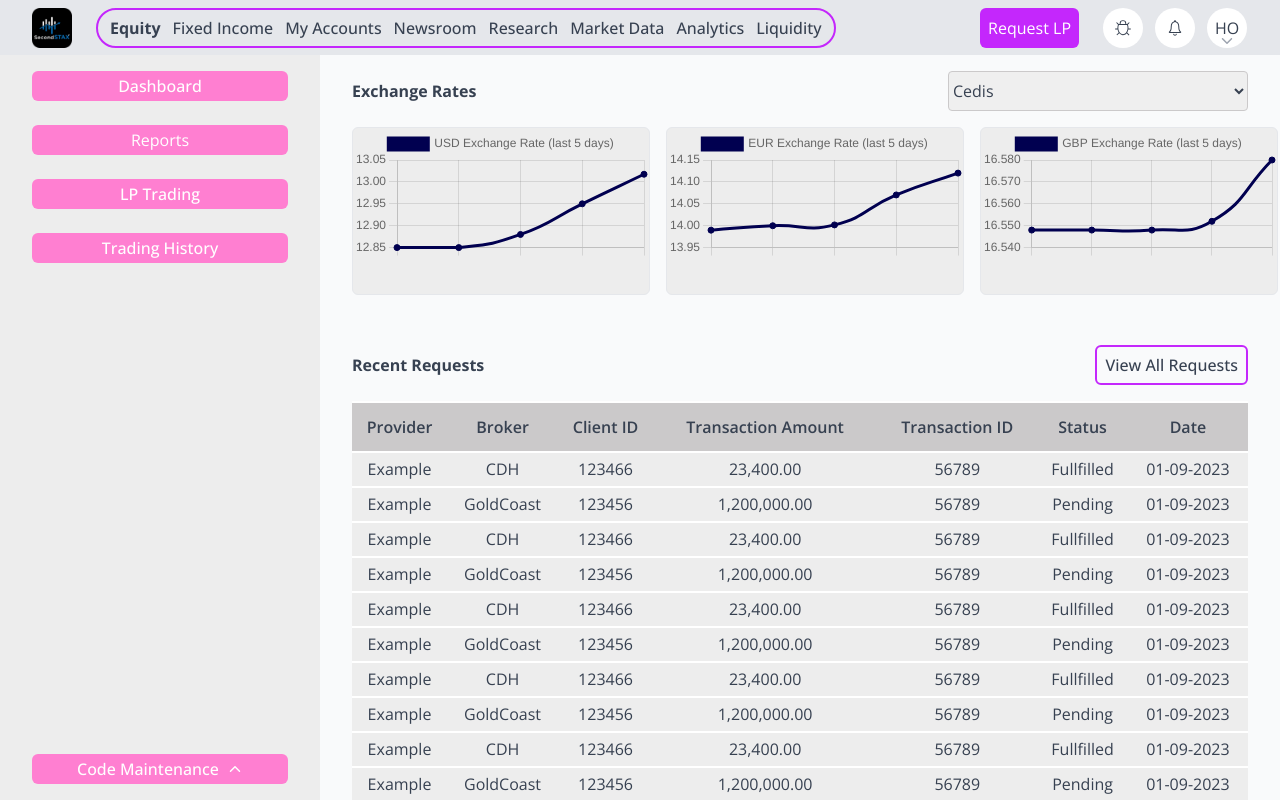
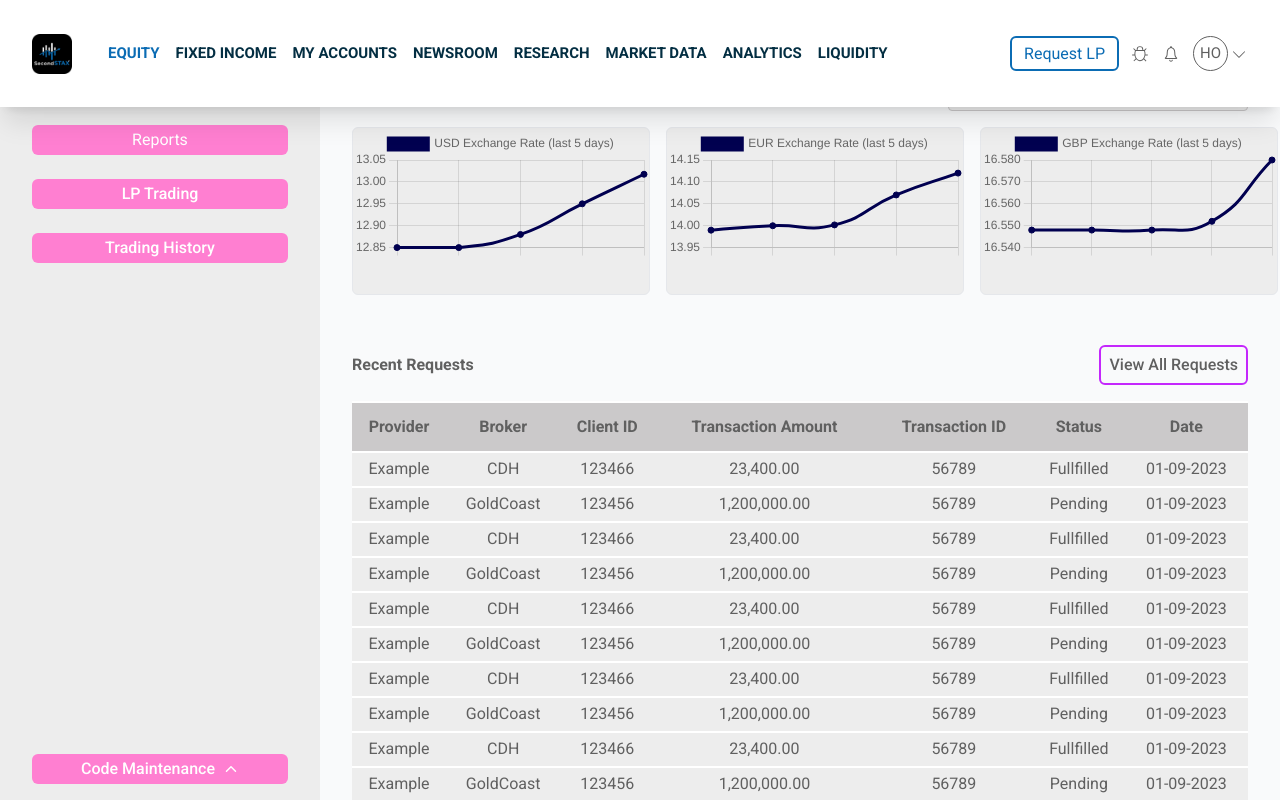
Before and after one commit to newhoteng/ssx, a React (Create React App) app: page / in a window 1280 px wide. Shown: the top 800 px of the page. Built offline with nearby package versions, Linux system fonts and the light colour scheme.

Commit message:
Update header styling

```diff
--- a/src/App.css
+++ b/src/App.css
@@ -1,4 +1,4 @@
-.App {
+/* .App {
   text-align: center;
 }
 
@@ -35,4 +35,4 @@
   to {
     transform: rotate(360deg);
   }
-}
+} */
--- a/src/components/Header.js
+++ b/src/components/Header.js
@@ -2,6 +2,9 @@ import React, { useState } from 'react';
 import { Outlet, NavLink } from 'react-router-dom';
 import { IoIosNotificationsOutline } from "react-icons/io";
 import { VscBug } from "react-icons/vsc";
+import {
+  PiChatTeardropDotsLight, PiBellLight, PiCaretDownLight, PiMagnifyingGlassLight,
+} from 'react-icons/pi';
 import { IoIosArrowDown } from "react-icons/io";
 import CompanyLogo from "../assets/favicon.webp"
 
@@ -23,34 +26,34 @@ const Header = () => {
 
   // Style for active link
   const navLinkStyles = ({ isActive }) => ({
-    fontWeight: isActive ? '700' : '500',
+    color: isActive ? '#0B6CB4' : '',
   });
 
   // max-w-[1504px]
   return (
     <>
-      <header className="bg-gray-200 fixed w-full z-[10]">
-        <div className="flex justify-between items-center h-[55px] my-0 mx-auto px-2 xl:px-8 py-0 ">
+      <header className="bg-white fixed w-full z-[10] shadow-xl">
+        <div className="text-[15px] h-[107px] flex justify-between items-center my-0 mx-auto px-2 xl:px-8 py-0 ">
           <div className="flex items-center justify-center xl:gap-6 md:gap-2">
             <div className="w-[40px] h-[40px] flex items-center justify-center">
               <img className="" src={CompanyLogo} alt="company logo" />
             </div>
-            <nav className="px-3 h-[40px] rounded-full border-2 border-accentmagenta flex justify-center items-center gap-3">
-              <NavLink style={navLinkStyles} to="/">Equity</NavLink>
-              <NavLink style={navLinkStyles} to="/fixedincome">Fixed Income</NavLink>
-              <NavLink style={navLinkStyles} to="/myaccounts">My Accounts</NavLink>
-              <NavLink style={navLinkStyles} to="/newsroom">Newsroom</NavLink>
-              <NavLink style={navLinkStyles} to="/research">Research</NavLink>
-              <NavLink style={navLinkStyles} to="/marketdata">Market Data</NavLink>
-              <NavLink style={navLinkStyles} to="/analytics">Analytics</NavLink>
-              <NavLink style={navLinkStyles} to="/liquidity">Liquidity</NavLink>
+            <nav className="text-[#032E42] px-3 h-[40px] flex justify-center items-center gap-4 font-semibold">
+              <NavLink className="text-center w-min hover:text-[color:#0B6CB4]" style={navLinkStyles} to="/">EQUITY</NavLink>
+              <NavLink className="text-center w-min xl:w-max hover:text-[color:#0B6CB4]" style={navLinkStyles} to="/fixedincome">FIXED INCOME</NavLink>
+              <NavLink className="text-center w-min xl:w-max hover:text-[color:#0B6CB4]" style={navLinkStyles} to="/myaccounts">MY ACCOUNTS</NavLink>
+              <NavLink className="text-center w-min hover:text-[color:#0B6CB4]" style={navLinkStyles} to="/newsroom">NEWSROOM</NavLink>
+              <NavLink className="text-center w-min hover:text-[color:#0B6CB4]" style={navLinkStyles} to="/research">RESEARCH</NavLink>
+              <NavLink className="text-center w-min xl:w-max hover:text-[color:#0B6CB4]" style={navLinkStyles} to="/marketdata">MARKET DATA</NavLink>
+              <NavLink className="text-center w-min hover:text-[color:#0B6CB4]" style={navLinkStyles} to="/analytics">ANALYTICS</NavLink>
+              <NavLink className="text-center w-min hover:text-[color:#0B6CB4]" style={navLinkStyles} to="/liquidity">LIQUIDITY</NavLink>
             </nav>
           </div>
-          <div className="flex items-center justify-center xl:gap-3 md:gap-2 border relative">
-            <button className="xl:mr-[12px] flex items-center justify-center px-2 bg-accentmagenta text-white rounded-md h-[40px]">Request LP</button>
-            <button className="bg-white text-lg rounded-full flex items-center justify-center w-[40px] h-[40px]"><VscBug /></button>
-            <button className="bg-white text-xl rounded-full flex items-center justify-center w-[40px] h-[40px]"><IoIosNotificationsOutline /></button>
-            <button onClick={updateUser} className="bg-white rounded-full flex items-center justify-center w-[40px] h-[40px] relative"><span>HO</span><IoIosArrowDown className="absolute w-[40px] bottom-[-1px] text-gray-400" /></button>
+          <div className="flex items-center justify-center xl:gap-3 md:gap-3">
+            <button className="flex items-center justify-center px-3 h-[35px] border-2 border-[#0B6CB4] text-[#0B6CB4] hover:text-white hover:bg-[#0B6CB4] rounded-md text-[16px] w-max">Request LP</button>
+            <button className="text-lg"><VscBug /></button>
+            <button className="text-xl"><IoIosNotificationsOutline /></button>
+            <button onClick={updateUser} className="flex items-center justify-center gap-[2px]"><span className="w-[35px] h-[35px] rounded-full flex items-center justify-center  border-[0.5px] border-[#606060]" >HO</span><PiCaretDownLight className="text-lg" /></button>
             <div id="sign-out" className={`${signOutClass} bg-white h-[35px] px-2 absolute right-0 bottom-[-40px] flex items-center justify-center cursor-pointer`}>Sign Out</div>
           </div>
         </div>
@@ -61,3 +64,5 @@ const Header = () => {
 }
 
 export default Header
+
+// xl:mr-[12px]
--- a/src/index.css
+++ b/src/index.css
@@ -1,4 +1,5 @@
-@import url('https://fonts.googleapis.com/css2?family=Open+Sans:wght@300;400;500;600;700;800&display=swap');
+/* @import url('https://fonts.googleapis.com/css2?family=Open+Sans:wght@300;400;500;600;700;800&display=swap'); */
+@import url('https://fonts.googleapis.com/css2?family=Roboto:ital,wght@0,100;0,300;0,400;0,500;0,700;0,900;1,100;1,300;1,400;1,500;1,700;1,900&display=swap');
 
 @tailwind base;
 @tailwind components;
@@ -6,10 +7,15 @@
 
 @layer base {
   body {
-    font-family: 'Open Sans', sans-serif;
+    /* font-family: 'Open Sans', sans-serif; */
+    font-family: 'Roboto', sans-serif;
     background-color: #f9fafb;
-    color: #374151;
+    /* color: #374151; */
+    color: #032E42;
+    color: #606060;
     position: relative;
+    /* #032E42 */
+    /* #032e42 */
     /* #272e71 */
   }
 
```
